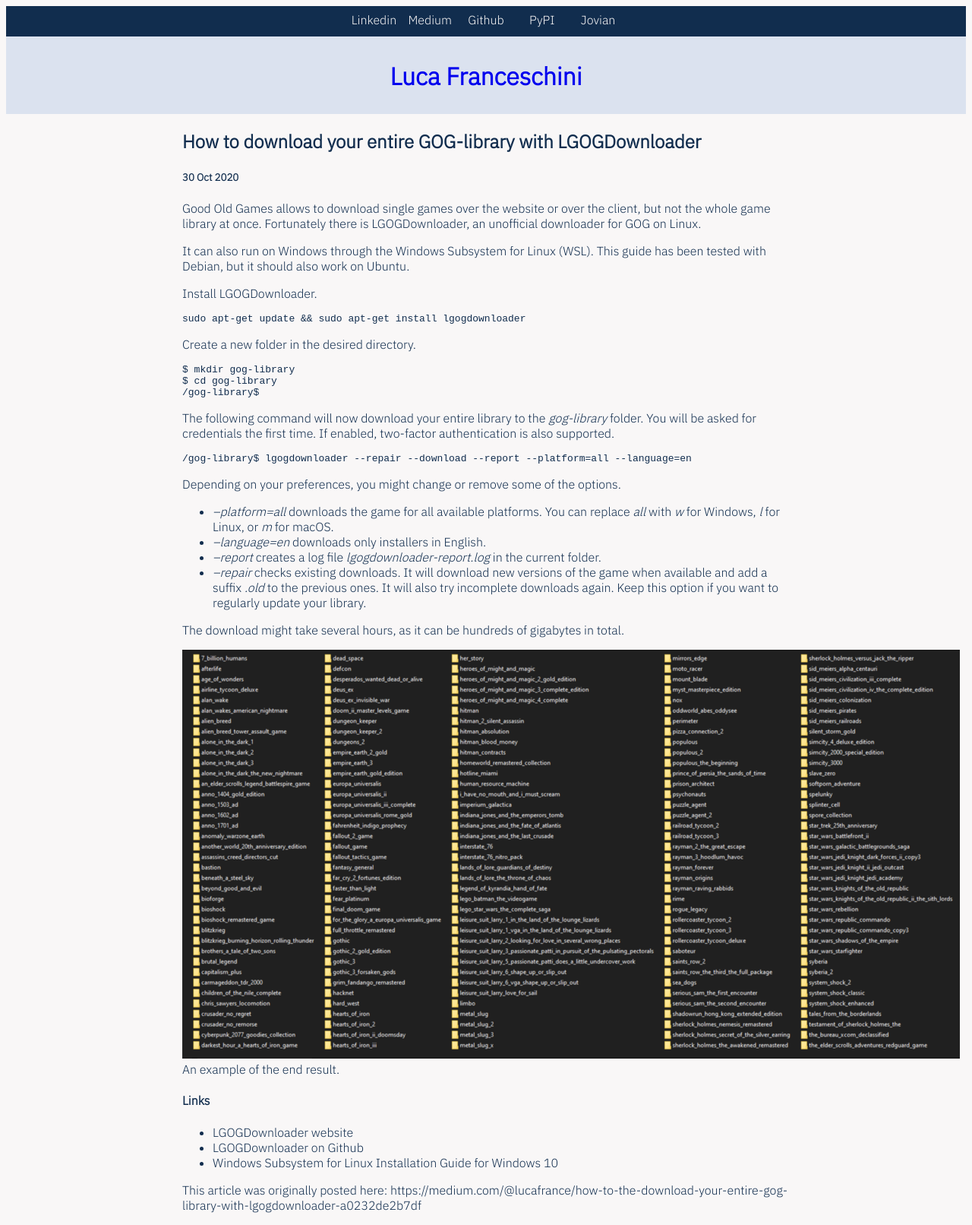
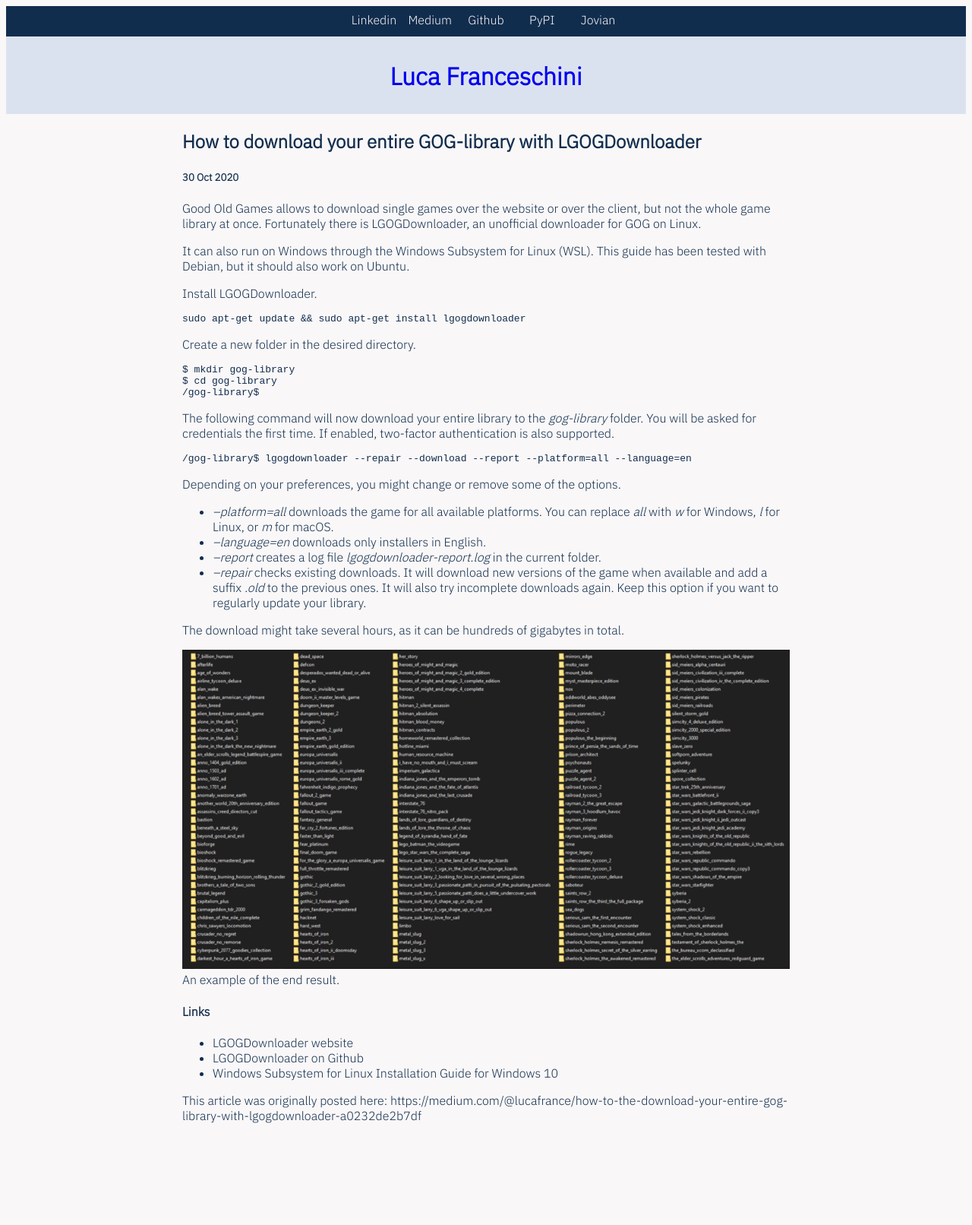
Before and after one commit to lucafrance/lucafrance.github.io, a Jekyll site: the page built from _posts/2020-10-30-how-to-the-download-your-entir.md, in a window 1280 px wide. Shown: the whole page at 76% size. Built offline with Jekyll 4.4.1, drawn with Linux system fonts in a browser that asks for light colours; our own code applies the rules of GitHub Pages for plain Markdown files; after the commit the page ends 1494 px from its top, so only the background shows below that.

Commit message:
Max width for content images

```diff
--- a/assets/styles.css
+++ b/assets/styles.css
@@ -53,9 +53,15 @@
   max-width: 800px;
   margin: auto;
 }
+
 .content a {
   color: inherit;
 }
 .content a:hover {
   color: #3f72af;
 }
+
+.content img {
+  max-width: 800px;
+  height: auto;
+}
```
